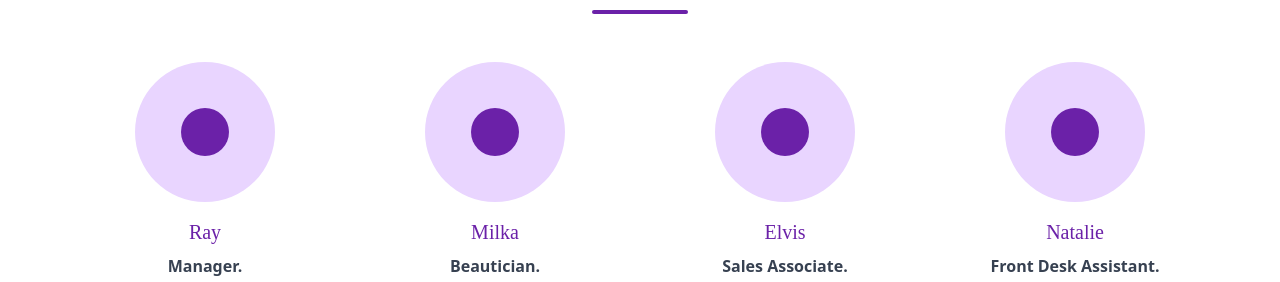
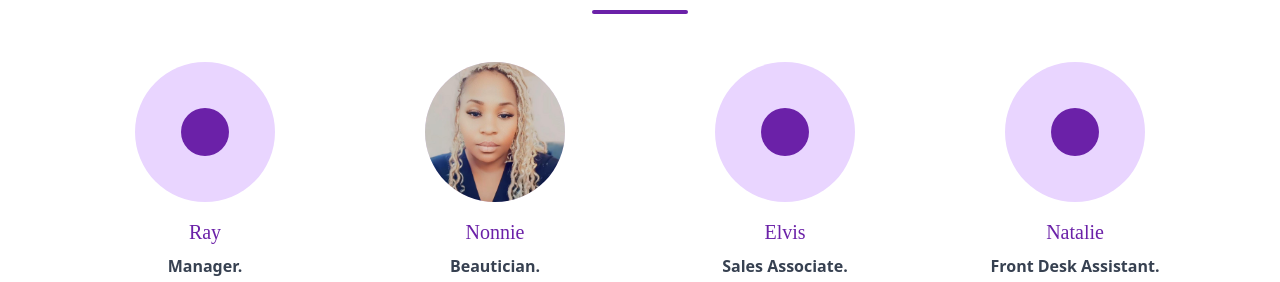
Before and after one commit to natalie-gichuki/Afrique-Essence-Beauty-Shop, a React (Vite) app in the folder frontend/: page / in a window 1280 px wide. Shown: the part 670-952 px from the top of the page. Built offline with nearby package versions, Linux system fonts and the light colour scheme.

Commit message:
Add Images to profile

```diff
--- a/frontend/src/pages/Home.jsx
+++ b/frontend/src/pages/Home.jsx
@@ -18,6 +18,7 @@ import VelvetRose from "../assets/images/VelvetRose.jpg"
 import VitaminCSerum from "../assets/images/VitaminCSerum.jpg"
 import NailPolish from "../assets/images/NailPolish.webp"
 import Perfume from "../assets/images/Perfumes.webp"
+import Nonnie from "../assets/images/Milka.jpg"
 
 const Home = () => {
     const { user } = useSelector((state) => state.auth);
@@ -93,11 +94,9 @@ const Home = () => {
                     {/* Card 2 */}
                     <div className="flex flex-col items-center text-center max-w-sm px-4 w-[250px]">
                         <div className="w-[140px] h-[140px] rounded-full bg-purple-200 flex items-center justify-center">
-                            <svg className="w-12 h-12 text-purple-800" xmlns="http://www.w3.org/2000/svg" fill="currentColor" viewBox="0 0 16 16">
-                                <path d="M8 0a8 8 0 100 16A8 8 0 008 0z" />
-                            </svg>
+                            <img src={Nonnie} alt="Nonnie's profile" className="w-full h-full object-cover rounded-full"/>
                         </div>
-                        <h2 className="text-xl font-garamond mt-4 text-purple-800">Milka</h2>
+                        <h2 className="text-xl font-garamond mt-4 text-purple-800">Nonnie</h2>
                         <p className="mt-2"><strong>Beautician.</strong><br /> "Creating beauty, enhancing confidence."</p>
 
                     </div>
```
Also changed, not shown: frontend/src/assets/images/Milka.jpg (added).
